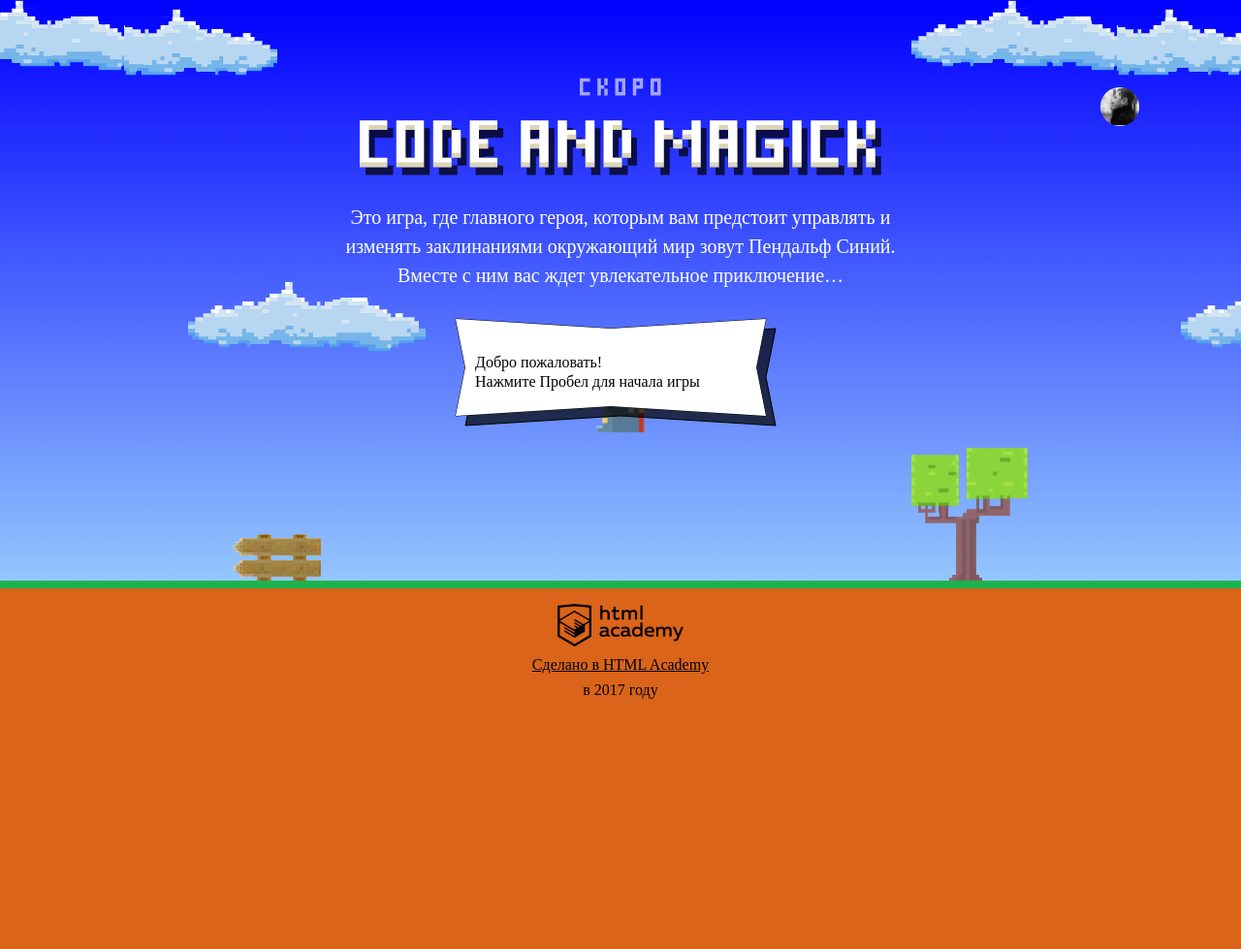
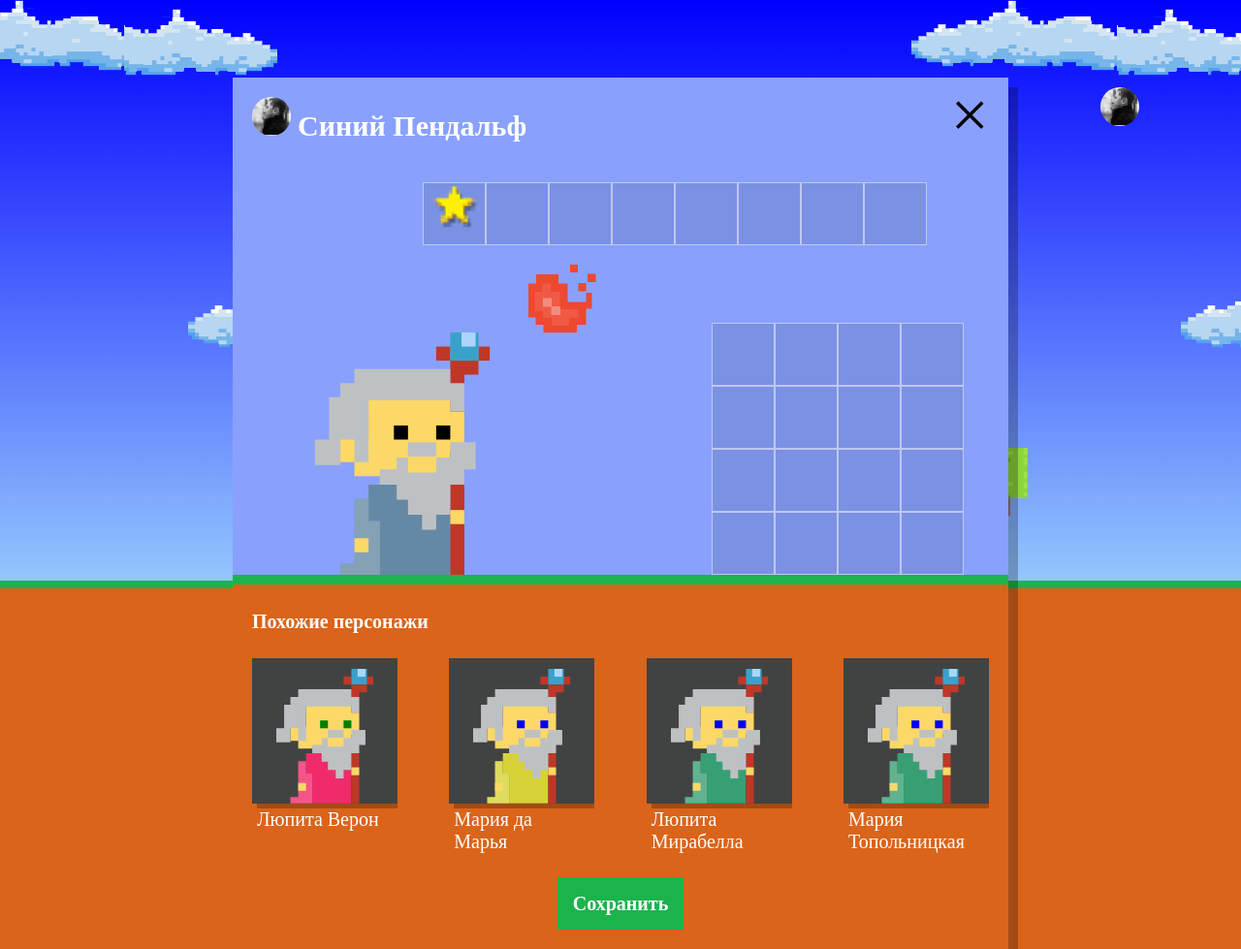
Before and after one commit to Va-leri/49320-code-and-magick-18, a website: page index.html in a window 1280 px wide. Shown: the whole page at 97% size. Before the commit the page ends 800 px from the top, so only its background shows below. Drawn offline with Linux system fonts and the light colour scheme; a web font is replaced by a local one.

Commit message:
4. Учебный проект: нас орда

```diff
--- a/index.html
+++ b/index.html
@@ -203,6 +203,7 @@
     };
   </script>
   <script src="js/stat.js"></script>
+  <script src="js/setup.js"></script>
   <script src="js/game.js"></script>
 
 </body>
--- /dev/null
+++ b/js/setup.js
@@ -0,0 +1,59 @@
+'use strict';
+
+// Исходные данные:
+var names = ['Иван', 'Хуан Себастьян', 'Мария', 'Кристоф', 'Виктор', 'Юлия', 'Люпита', 'Вашингтон'];
+var surnames = ['да Марья', 'Верон', 'Мирабелла', 'Вальц', 'Онопко', 'Топольницкая', 'Нионго', 'Ирвин'];
+var coatColor = ['rgb(101, 137, 164)', 'rgb(241, 43, 107)', 'rgb(146, 100, 161)', 'rgb(56, 159, 117)', 'rgb(215, 210, 55)', 'rgb(0, 0, 0)'];
+var eyesColor = ['black', 'red', 'blue', 'yellow', 'green'];
+
+// Функция генерации случайного целого числа:
+var getRandomInteger = function (max) {
+  return Math.round(Math.random() * max);
+};
+
+// 1. Покажите блок .setup, убрав в JS-коде у него класс .hidden.
+var userDialog = document.querySelector('.setup');
+userDialog.classList.remove('hidden');
+
+// Задаем длину списка персонажей
+var SIMILAR_WIZARDS_LENGTH = 4;
+
+// Находим в разметке блок, куда будем вставлять персонажей
+var similarListElement = document.querySelector('.setup-similar-list');
+
+// Находим в разметке шаблон для персонажа
+var similarWizardTemplate = document.querySelector('#similar-wizard-template').content.querySelector('.setup-similar-item');
+
+// Создаем функцию создания объекта персонажа со случайными характеристиками из заданных массивов
+var makeRandomWizard = function (namesArray, surnamesArray, coatColorArray, eyesColorArray) {
+  var wizard = {};
+  wizard.name = namesArray[getRandomInteger(namesArray.length - 1)] + ' ' + surnamesArray[getRandomInteger(surnamesArray.length - 1)];
+  wizard.coatColor = coatColorArray[getRandomInteger(coatColorArray.length - 1)];
+  wizard.eyesColor = eyesColorArray[getRandomInteger(eyesColorArray.length - 1)];
+  return wizard;
+};
+
+// Создаем функцию создания DOM-элемента по характеристикам персонажа
+var renderWizard = function (wizard) {
+  var wizardElement = similarWizardTemplate.cloneNode(true);
+
+  wizardElement.querySelector('.setup-similar-label').textContent = wizard.name;
+  wizardElement.querySelector('.wizard-coat').style.fill = wizard.coatColor;
+  wizardElement.querySelector('.wizard-eyes').style.fill = wizard.eyesColor;
+
+  return wizardElement;
+};
+
+// Создаем фрагмент, где будем временно хранить список DOM-элементов персонажей
+var fragment = document.createDocumentFragment();
+
+// Запускаем цикл, в котором выполнятся заданное количество раз функции создания объекта персонажа и отрисовка DOM-элемента по его характеристикам во временный фрагмент
+for (var i = 0; i < SIMILAR_WIZARDS_LENGTH; i++) {
+  fragment.appendChild(renderWizard(makeRandomWizard(names, surnames, coatColor, eyesColor)));
+}
+
+// Вставляем фрагмент с DOM-элементами персонажей в предназначенный для этого блок в разметке
+similarListElement.appendChild(fragment);
+
+// Убираем скрывающий класс для блока похожих персонажей в окне настроек
+document.querySelector('.setup-similar').classList.remove('hidden');
```
